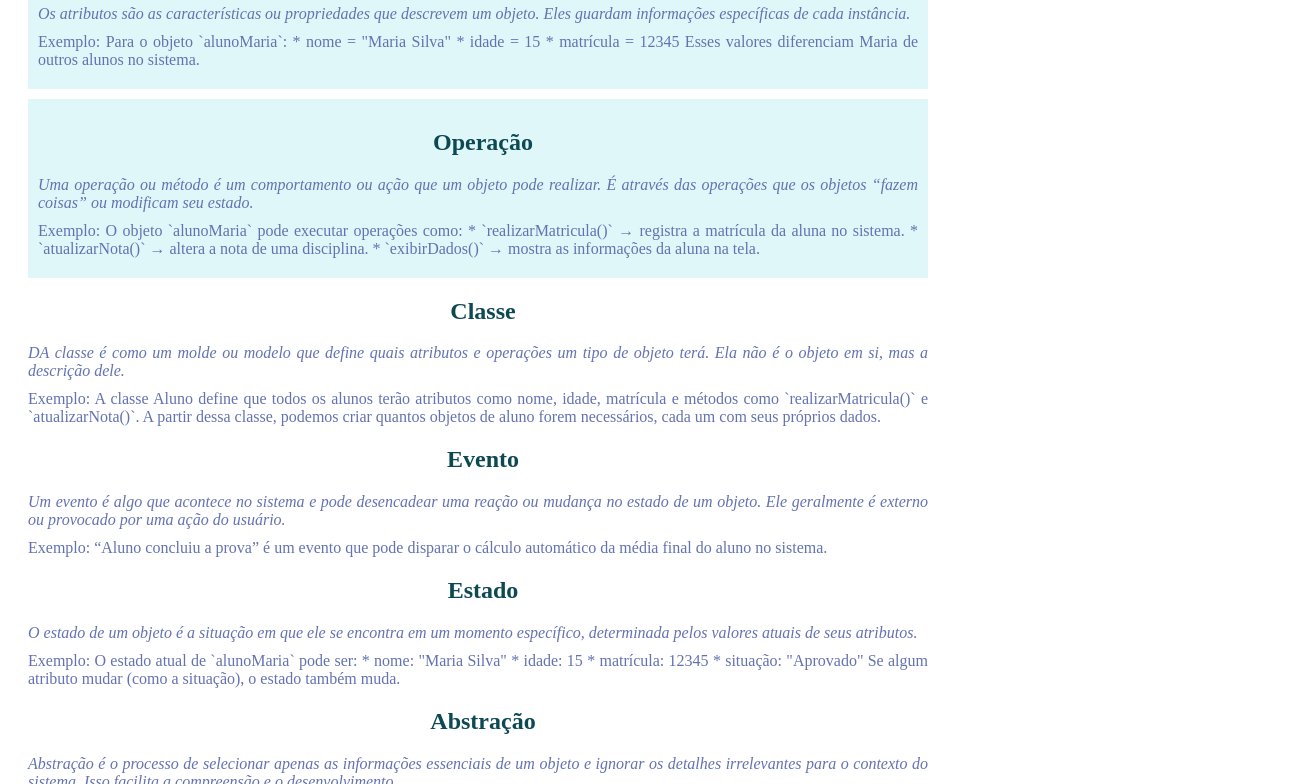
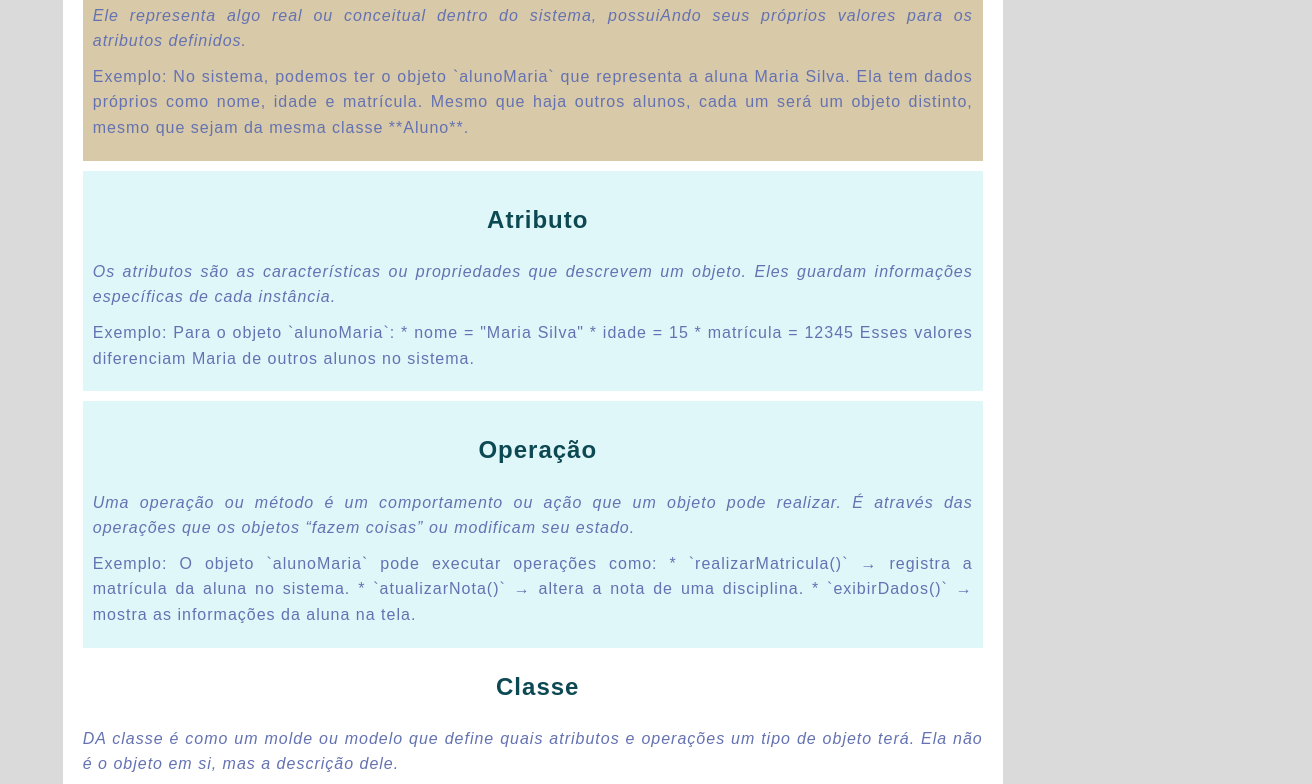
Before and after one commit to CEEMTI-BG-prof-Melissa/trabalho-2-trimestre-tiago-vitoria-mylena-e-eduardo, a plain HTML site: page index.html in a window 1280 px wide. Shown: the part 647-1431 px from the top of the page, 1312 px wide, since content can reach past the window. Drawn offline with Linux system fonts and the light colour scheme.

Commit message:
Update style.css

```diff
--- a/style.css
+++ b/style.css
@@ -1,20 +1,4 @@
-Conversa aberta. 1 mensagem não lida.
 
-Pular para o conteúdo
-Como usar o E-mail de Secretaria de Estado da Educação com leitores de tela
-
-2 de 475
-Trabalho Melissa - Tiago, Eduardo, Vitoria e mylena 3º01 ipi
-Caixa de entrada
-
-Tiago Gomes Vieira <tiago.gvieira@aluno.edu.es.gov.br>
-Anexos
-08:01 (há 7 horas)
-para mim
-
-
- 2 anexos
-  •  Anexos verificados pelo Gmail
 body {
     font-family: Arial, Helvetica, sans-serif;
     background-color: rgb(218, 218, 218);
```
